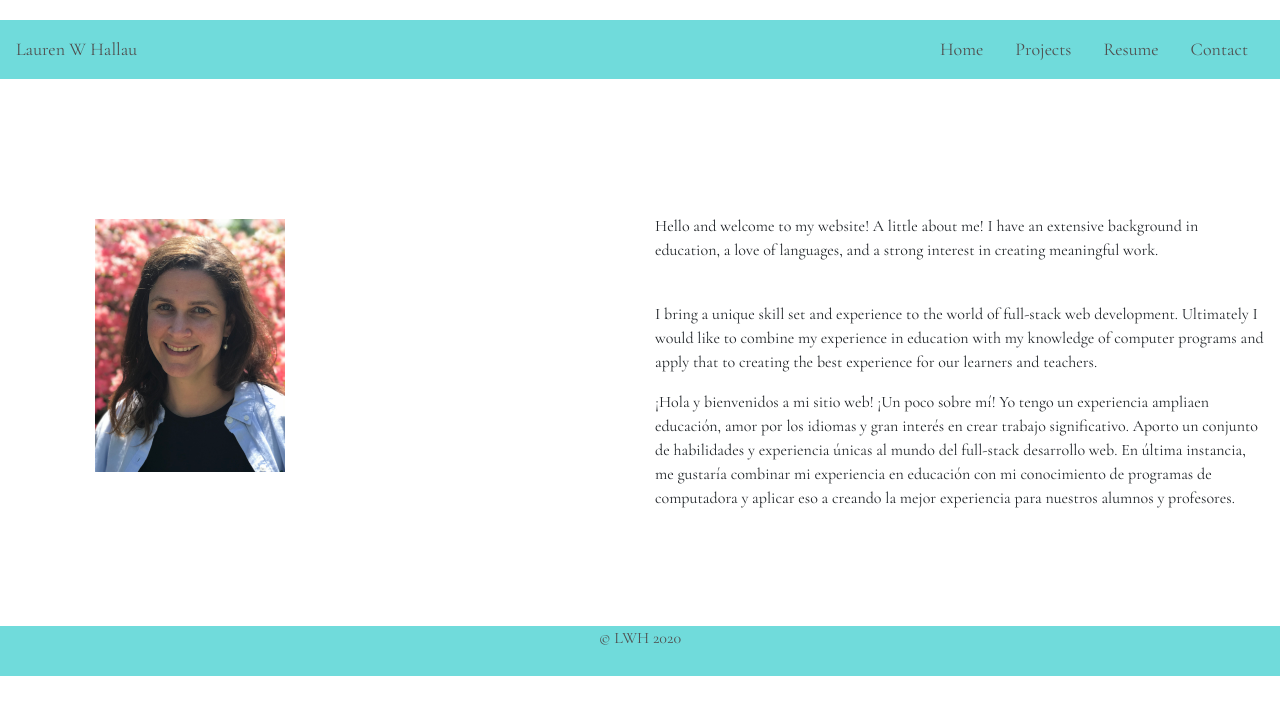
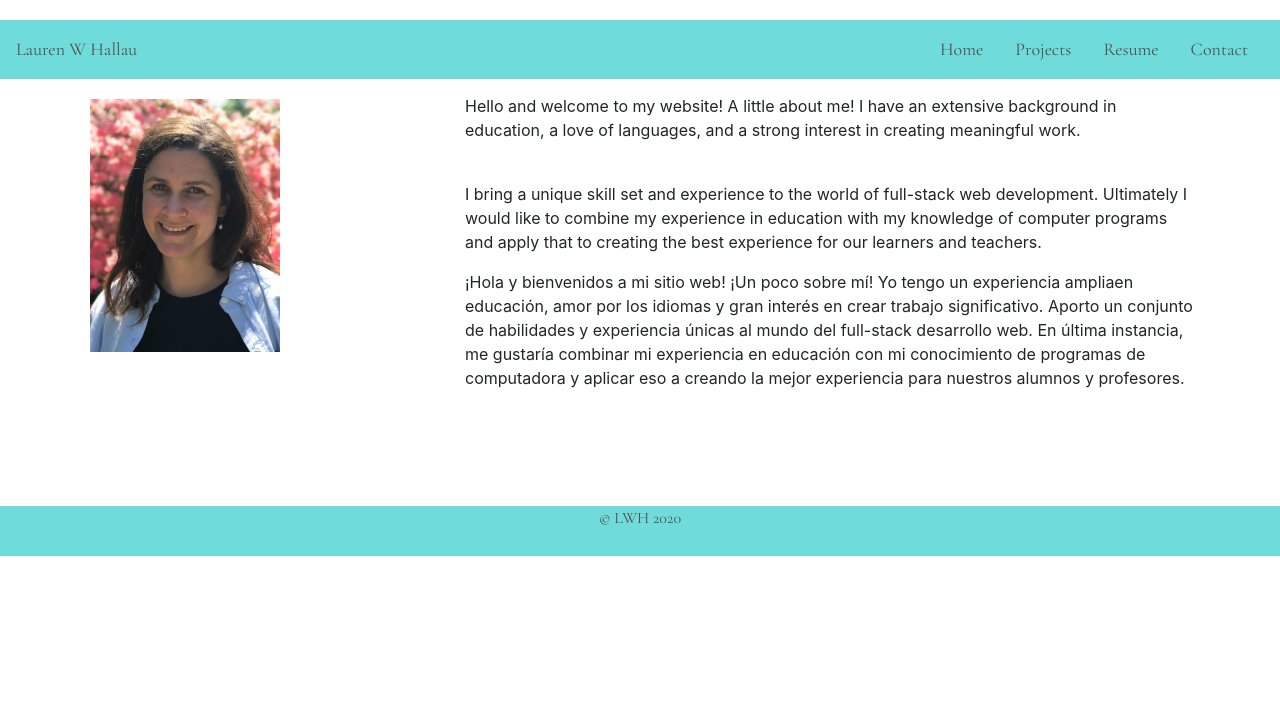
Before and after one commit to laurenhallau/React-Portfolio, a React (Create React App) app: page / in a window 1280 px wide. Shown: the top 714 px of the page. Built offline with nearby package versions, Linux system fonts and the light colour scheme.

Commit message:
updating classNames

```diff
--- a/public/index.html
+++ b/public/index.html
@@ -11,7 +11,7 @@
     />
     <link rel="apple-touch-icon" href="%PUBLIC_URL%/logo192.png" />
     <link rel="manifest" href="%PUBLIC_URL%/manifest.json" />
-    <link rel="stylesheet" href="https://maxcdn.bootstrapcdn.com/bootstrap/4.4.1/css/bootstrap.min.css" integrity="sha384-Vkoo8x4CGsO3+Hhxv8T/Q5PaXtkKtu6ug5TOeNV6gBiFeWPGFN9MuhOf23Q9Ifjh" crossorigin="anonymous" />
+    <link rel="stylesheet" href="https://stackpath.bootstrapcdn.com/bootstrap/4.5.0/css/bootstrap.min.css" integrity="sha384-9aIt2nRpC12Uk9gS9baDl411NQApFmC26EwAOH8WgZl5MYYxFfc+NcPb1dKGj7Sk" crossorigin="anonymous">
     <link href="https://fonts.googleapis.com/css?family=Cormorant+Garamond&display=swap" rel="stylesheet" />
     <script
       src="https://kit.fontawesome.com/7a2b131823.js"
--- a/src/pages/Home.js
+++ b/src/pages/Home.js
@@ -1,16 +1,15 @@
 import React from "react";
-import { Container, Row, Col } from "reactstrap";
 import ProfilePic from "../images/lwh.jpg";
 import "./style.css";
 
 function Home() {
   return (
-    <Container fluid>
-      <Row>
-        <Col size="sm-4">
+    <div className="container">
+      <div className="row">
+        <div className="col-4">
           <img src={ProfilePic} alt="Lauren Hallau Pic"></img>
-        </Col>
-        <Col size="sm-8">
+        </div>
+        <div className="col-8" >
           <p>
             Hello and welcome to my website! A little about me! I have an
             extensive background in education, a love of languages, and a strong
@@ -33,9 +32,9 @@ function Home() {
           creando la mejor experiencia para nuestros alumnos y
             profesores.
           </p>
-        </Col>
-      </Row>
-    </Container>
+        </div>
+      </div>
+    </div>
   );
 }
 
--- a/src/pages/style.css
+++ b/src/pages/style.css
@@ -4,7 +4,7 @@
     border-radius: 4px;
     padding: 5px;
     width: 200px;
-    margin-left: 75px;
+    /* margin-left: 75px; */
   }
 
   .col {
```
